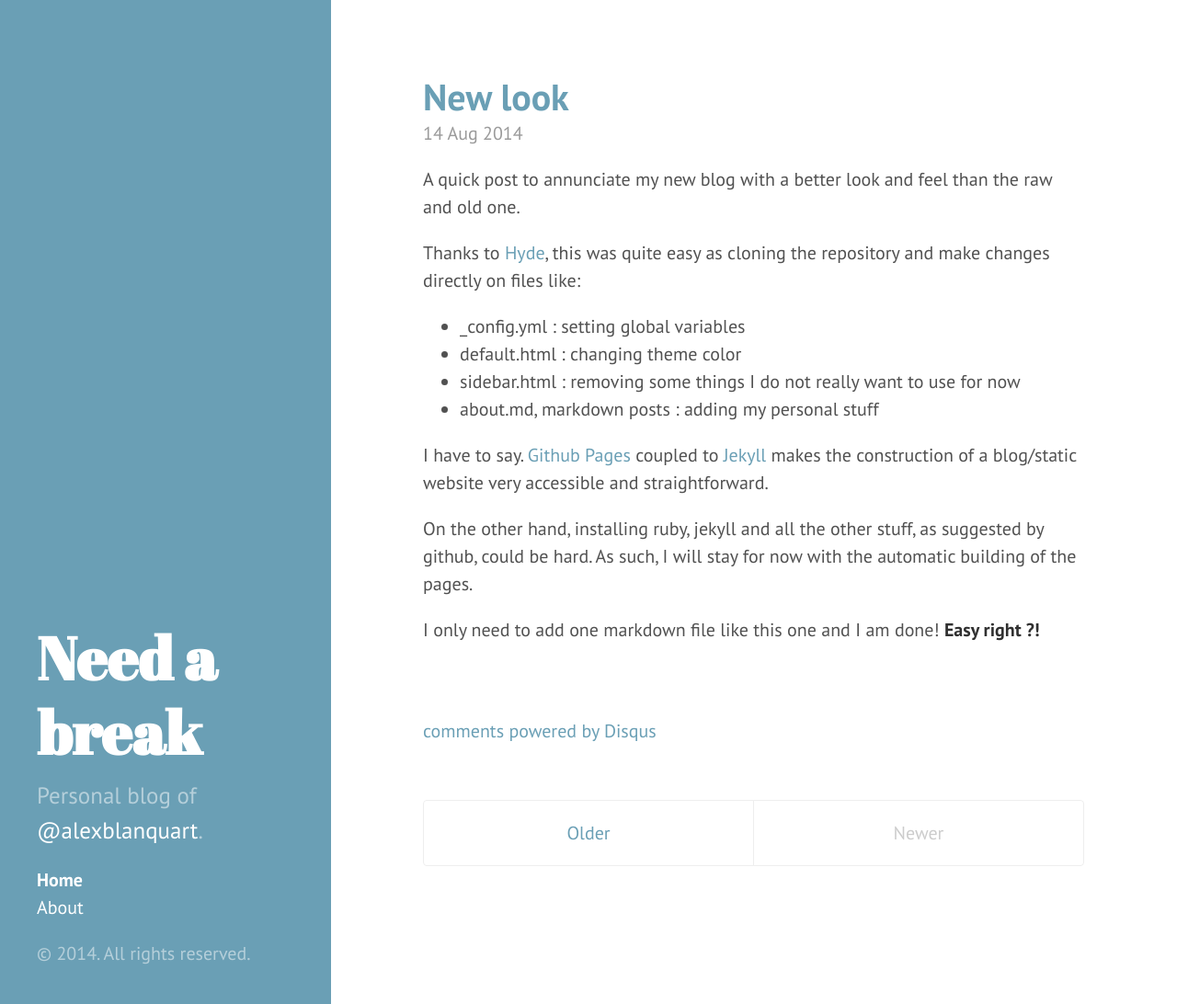
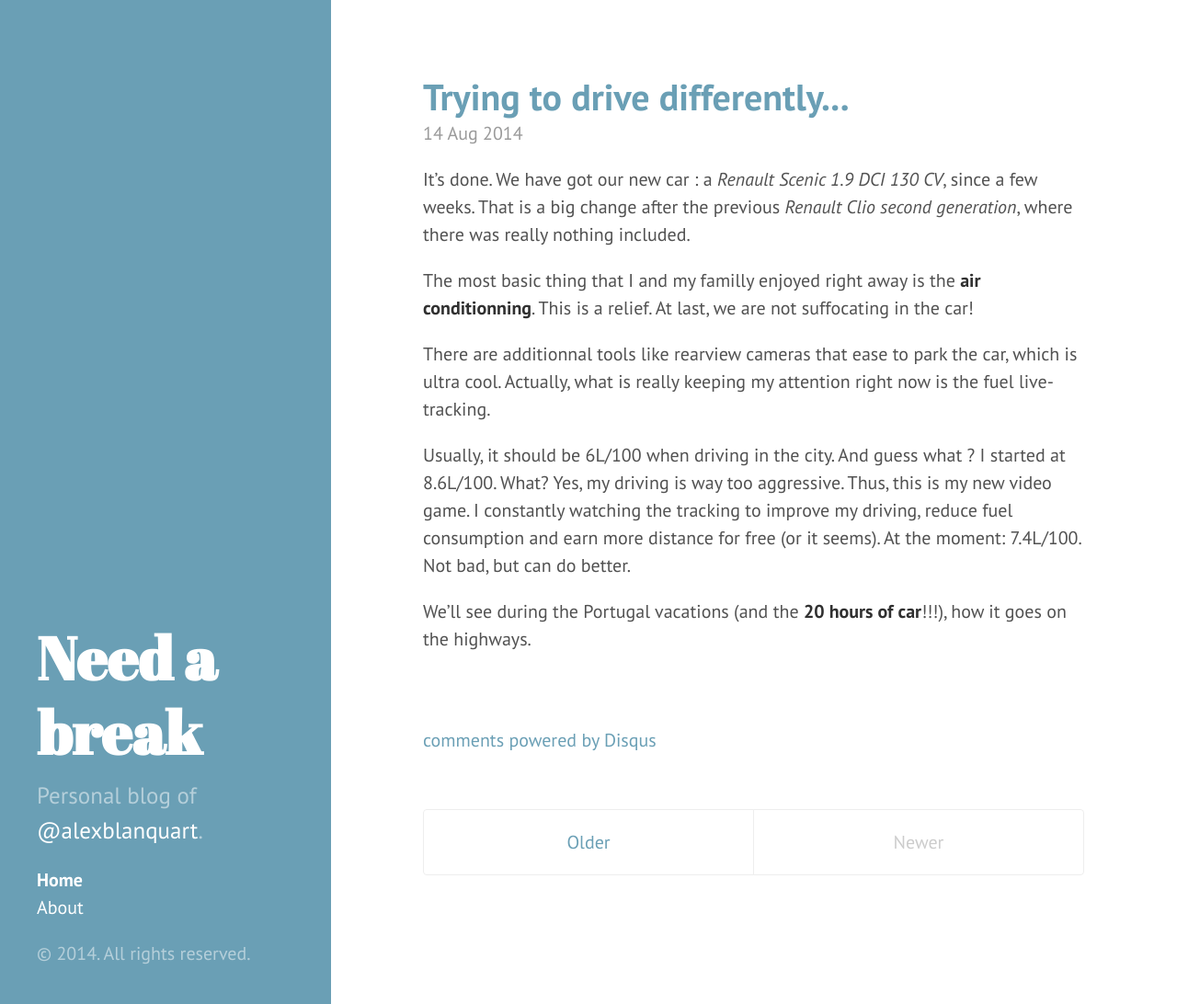
Before and after one commit to alexblanquart/alexblanquart.github.io, a Jekyll site: the page built from index.html, in a window 1280 px wide and 1092 px high. Shown: the whole window at 92% size. Built offline with Jekyll 4.4.1, drawn with Linux system fonts in a browser that asks for light colours; Markdown is read by kramdown in place of the engine named in the settings; the list of posts is cut into pages by our own code; comment, search, counter and statistics services are not loaded.

Commit message:
new entry: new car

```diff
--- a/_layouts/post.html
+++ b/_layouts/post.html
@@ -5,6 +5,7 @@ layout: default
 <div class="post">
   <h1 class="post-title">{{ page.title }}</h1>
   <span class="post-date">{{ page.date | date_to_string }}</span>
+
   {{ content }}
 </div>
 
--- /dev/null
+++ b/_posts/2014-08-18-new-car.markdown
@@ -0,0 +1,17 @@
+---
+layout: post
+title:  "Trying to drive differently..."
+date:   2014-08-14
+categories: drive car different fuel
+---
+
+It's done. We have got our new car : a *Renault Scenic 1.9 DCI 130 CV*, since a few weeks.
+That is a big change after the previous *Renault Clio second generation*, where there was really nothing included.
+
+The most basic thing that I and my familly enjoyed right away is the **air conditionning**. This is a relief. At last, we are not suffocating in the car!
+
+There are additionnal tools like rearview cameras that ease to park the car, which is ultra cool. Actually, what is really keeping my attention right now is the fuel live-tracking.
+
+Usually, it should be 6L/100 when driving in the city. And guess what ? I started at 8.6L/100. What? Yes, my driving is way too aggressive. Thus, this is my new video game. I constantly watching the tracking to improve my driving, reduce fuel consumption and earn more distance for free (or it seems). At the moment: 7.4L/100. Not bad, but can do better.
+
+We'll see during the Portugal vacations (and the **20 hours of car**!!!), how it goes on the highways.
```
